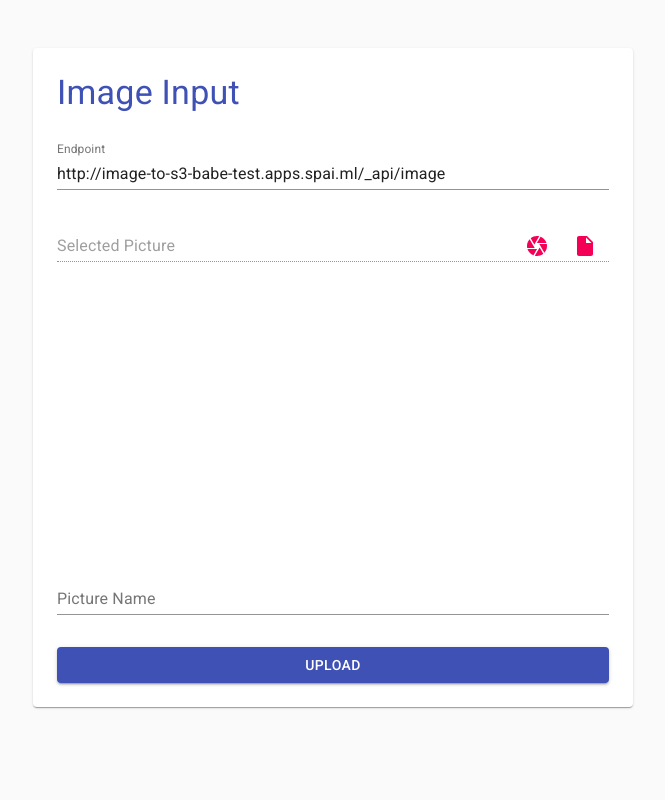
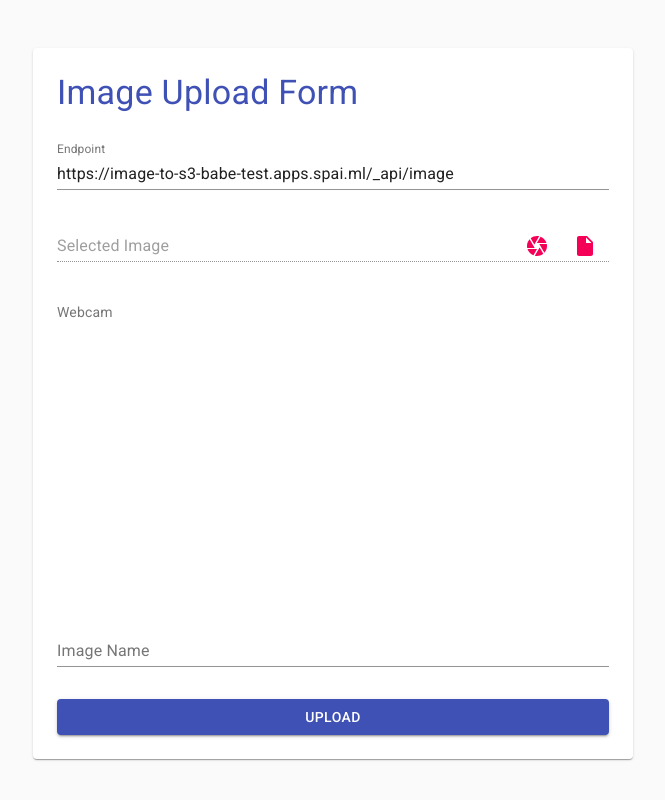
Before and after one commit to senior-project-spai/image-input-react, a React (Create React App) app: page / in a window 1280 px wide. Both pictures are taken after a click on the button 844 px from the left and 245 px from the top of the page. Shown: the whole page, without its empty margins (307-972 px from the left). Built offline with nearby package versions, Linux system fonts and the light colour scheme; no server answers.

Commit message:
feat: style Webcam & preview image

```diff
--- a/src/App.js
+++ b/src/App.js
@@ -1,15 +1,8 @@
-import React, { useState, useRef } from "react";
-import Typography from "@material-ui/core/Typography";
-import Button from "@material-ui/core/Button";
-import TextField from "@material-ui/core/TextField";
+import React from "react";
+import { CssBaseline, Paper, Typography } from "@material-ui/core";
 import { makeStyles } from "@material-ui/core/styles";
-import CircularProgress from "@material-ui/core/CircularProgress";
-import CssBaseline from "@material-ui/core/CssBaseline";
-import { Paper, InputAdornment, IconButton } from "@material-ui/core";
-import InsertDriveFileIcon from "@material-ui/icons/InsertDriveFile";
 
-import CameraIcon from "@material-ui/icons/Camera";
-import Webcam from "react-webcam";
+import ImageUploadForm from "./components/imageUploadForm";
 
 const useStyles = makeStyles(theme => ({
   layout: {
@@ -18,172 +11,14 @@ const useStyles = makeStyles(theme => ({
       width: 600,
       marginLeft: "auto",
       marginRight: "auto"
-    }
+    },
+    paddingTop: theme.spacing(6),
+    paddingBottom: theme.spacing(1)
   },
   paper: {
-    marginTop: theme.spacing(6),
-    marginBottom: theme.spacing(1),
     padding: theme.spacing(3)
-  },
-  inputFile: {
-    margin: `${theme.spacing(0.5)}px 0`
-  },
-  button: {
-    marginTop: theme.spacing(3)
   }
 }));
-
-async function urlToFile(url, filename, mimeType) {
-  const res = await fetch(url);
-  const buffer = await res.arrayBuffer();
-  return new File([buffer], filename, { type: mimeType });
-}
-
-function FileUploader(props) {
-  const classes = useStyles();
-  const [file, setFile] = useState(undefined);
-  const [fileName, setFileName] = useState("");
-  const [endpoint, setEndpoint] = useState(
-    "http://image-to-s3-babe-test.apps.spai.ml/_api/image"
-  );
-  const [isUploading, setIsUploading] = useState(false);
-  const [isShowWebcam, setIsShowWebcam] = useState(false);
-  const webcamRef = useRef(null);
-
-  /* <input type=file /> */
-  const fileEl = useRef(null);
-  const onBrowseClick = () => {
-    fileEl.current.click();
-  };
-
-  const onChangeFile = e => {
-    setFile(e.target.files[0]);
-    setFileName(e.target.files[0] ? e.target.files[0].name : "");
-  };
-
-  const onChangeFileName = e => {
-    setFileName(e.target.value);
-  };
-
-  const onChangeEndpoint = e => {
-    setEndpoint(e.target.value);
-  };
-
-  const onSubmit = async e => {
-    e.preventDefault();
-    setIsUploading(true);
-    try {
-      const res = await uploadFile(file, fileName, endpoint);
-      console.log(res.data);
-    } catch (error) {
-      console.log(error);
-    }
-    setIsUploading(false);
-  };
-
-  const uploadFile = async (file, fileName, endpoint) => {
-    const formData = new FormData();
-    formData.append("picture", file);
-    formData.append("pictureName", fileName);
-    return await fetch(endpoint, {
-      method: "POST",
-      body: formData
-    });
-  };
-
-  const onWebcamClick = async () => {
-    const imageSrc = webcamRef.current.getScreenshot();
-    const webcamFile = await urlToFile(
-      imageSrc,
-      `webcam-${Date.now()}.jpg`,
-      "image/jpeg"
-    );
-    setFile(webcamFile);
-    setFileName(webcamFile.name);
-    setIsShowWebcam(false);
-  };
-
-  const onWebcamToggle = () => {
-    setIsShowWebcam(!isShowWebcam);
-  };
-
-  return (
-    <form onSubmit={onSubmit}>
-      <TextField
-        type="text"
-        name="endpoint"
-        label="Endpoint"
-        value={endpoint}
-        onChange={onChangeEndpoint}
-        fullWidth
-        margin="normal"
-      />
-      <input
-        ref={fileEl}
-        type="file"
-        onChange={onChangeFile}
-        style={{ display: "none" }}
-      />
-      <TextField
-        disabled
-        type="text"
-        label="Selected Picture"
-        value={file ? file.name : ""}
-        margin="normal"
-        fullWidth
-        InputProps={{
-          endAdornment: (
-            <React.Fragment>
-              <InputAdornment position="end">
-                <IconButton>
-                  <CameraIcon color="secondary" onClick={onWebcamToggle} />
-                </IconButton>
-                <IconButton onClick={onBrowseClick}>
-                  <InsertDriveFileIcon color="secondary" />
-                </IconButton>
-              </InputAdornment>
-            </React.Fragment>
-          )
-        }}
-      />
-      {isShowWebcam && (
-        <Webcam
-          ref={webcamRef}
-          audio={false}
-          screenshotFormat="image/jpeg"
-          width="100%"
-          onClick={onWebcamClick}
-        />
-      )}
-      <TextField
-        type="text"
-        name="fileName"
-        label="Picture Name"
-        value={fileName}
-        onChange={onChangeFileName}
-        fullWidth
-        margin="normal"
-      />
-      {file && (
-        <img
-          src={URL.createObjectURL(file)}
-          alt={file.name}
-          style={{ width: "100%" }}
-        />
-      )}
-      <Button
-        fullWidth
-        variant="contained"
-        color="primary"
-        type="submit"
-        className={classes.button}
-        disabled={isUploading}
-      >
-        {isUploading ? <CircularProgress size={24} /> : "Upload"}
-      </Button>
-    </form>
-  );
-}
 
 function App() {
   const classes = useStyles();
@@ -193,9 +28,9 @@ function App() {
       <main className={classes.layout}>
         <Paper className={classes.paper}>
           <Typography component="h1" variant="h4" color="primary" gutterBottom>
-            Image Input
+            Image Upload Form
           </Typography>
-          <FileUploader />
+          <ImageUploadForm />
         </Paper>
       </main>
     </React.Fragment>
--- /dev/null
+++ b/src/components/imageUploadForm/index.js
@@ -0,0 +1,190 @@
+import React, { useState, useRef } from "react";
+import Webcam from "react-webcam";
+import { makeStyles } from "@material-ui/core/styles";
+import {
+  Button,
+  CircularProgress,
+  IconButton,
+  InputAdornment,
+  TextField,
+  Typography,
+  Box
+} from "@material-ui/core";
+import CameraIcon from "@material-ui/icons/Camera";
+import InsertDriveFileIcon from "@material-ui/icons/InsertDriveFile";
+
+const useStyles = makeStyles(theme => ({
+  inputFile: {
+    margin: `${theme.spacing(0.5)}px 0`
+  },
+  button: {
+    marginTop: theme.spacing(3)
+  }
+}));
+
+async function urlToFile(url, filename, mimeType) {
+  const res = await fetch(url);
+  const buffer = await res.arrayBuffer();
+  return new File([buffer], filename, { type: mimeType });
+}
+
+export default function ImageUploadForm(props) {
+  const [file, setFile] = useState(undefined);
+  const [fileName, setFileName] = useState("");
+  const [isUploading, setIsUploading] = useState(false);
+  const [endpoint, setEndpoint] = useState(
+    "https://image-to-s3-babe-test.apps.spai.ml/_api/image"
+  );
+
+  const uploadFile = async (file, fileName, endpoint) => {
+    if (isUploading) {
+      return;
+    }
+
+    setIsUploading(true);
+    const formData = new FormData();
+    formData.append("picture", file);
+    formData.append("pictureName", fileName);
+    try {
+      const res = await fetch(endpoint, {
+        method: "POST",
+        body: formData
+      });
+      console.log(res.data);
+    } catch (error) {
+      console.error(error);
+    }
+    setIsUploading(false);
+  };
+
+  const [isShowWebcam, setIsShowWebcam] = useState(false);
+  const webcamRef = useRef(null);
+  const fileEl = useRef(null);
+
+  const onClickBrowseButton = () => {
+    fileEl.current.click();
+  };
+
+  const onChangeFileInput = e => {
+    setFile(e.target.files[0]);
+    setFileName(e.target.files[0] ? e.target.files[0].name : "");
+  };
+
+  const onChangeFileNameInput = e => {
+    setFileName(e.target.value);
+  };
+
+  const onChangeEndpointInput = e => {
+    setEndpoint(e.target.value);
+  };
+
+  const onSubmit = e => {
+    e.preventDefault();
+    uploadFile(file, fileName, endpoint);
+  };
+
+  const onClickWebcam = async () => {
+    const imageSrc = webcamRef.current.getScreenshot();
+    const webcamFile = await urlToFile(
+      imageSrc,
+      `webcam-${Date.now()}.jpg`,
+      "image/jpeg"
+    );
+    setFile(webcamFile);
+    setFileName(webcamFile.name);
+    setIsShowWebcam(false);
+  };
+
+  const onClickWebcamToggle = () => {
+    setIsShowWebcam(!isShowWebcam);
+  };
+
+  const classes = useStyles();
+
+  return (
+    <form onSubmit={onSubmit}>
+      <TextField
+        type="text"
+        name="endpoint"
+        label="Endpoint"
+        value={endpoint}
+        onChange={onChangeEndpointInput}
+        fullWidth
+        margin="normal"
+      />
+      <input
+        ref={fileEl}
+        type="file"
+        onChange={onChangeFileInput}
+        style={{ display: "none" }}
+      />
+      <TextField
+        disabled
+        type="text"
+        label="Selected Image"
+        value={file ? file.name : ""}
+        margin="normal"
+        fullWidth
+        InputProps={{
+          endAdornment: (
+            <React.Fragment>
+              <InputAdornment position="end">
+                <IconButton onClick={onClickWebcamToggle}>
+                  <CameraIcon color="secondary" />
+                </IconButton>
+                <IconButton onClick={onClickBrowseButton}>
+                  <InsertDriveFileIcon color="secondary" />
+                </IconButton>
+              </InputAdornment>
+            </React.Fragment>
+          )
+        }}
+      />
+      {isShowWebcam && (
+        <Box marginTop={4}>
+          <Typography variant="body2" color="textSecondary">
+            Webcam
+          </Typography>
+          <Webcam
+            ref={webcamRef}
+            audio={false}
+            screenshotFormat="image/jpeg"
+            width="100%"
+            onClick={onClickWebcam}
+          />
+        </Box>
+      )}
+      <TextField
+        type="text"
+        name="fileName"
+        label="Image Name"
+        value={fileName}
+        onChange={onChangeFileNameInput}
+        fullWidth
+        margin="normal"
+      />
+      {file && (
+        <Box marginTop={2}>
+          <Typography variant="body2" color="textSecondary">
+            Preview Image
+          </Typography>
+          <img
+            src={URL.createObjectURL(file)}
+            alt={file.name}
+            style={{ width: "100%" }}
+          />
+        </Box>
+      )}
+      <Button
+        fullWidth
+        variant="contained"
+        color="primary"
+        type="submit"
+        className={classes.button}
+        disabled={isUploading}
+      >
+        {isUploading ? <CircularProgress size={24} /> : "Upload"}
+      </Button>
+    </form>
+  );
+}
```
